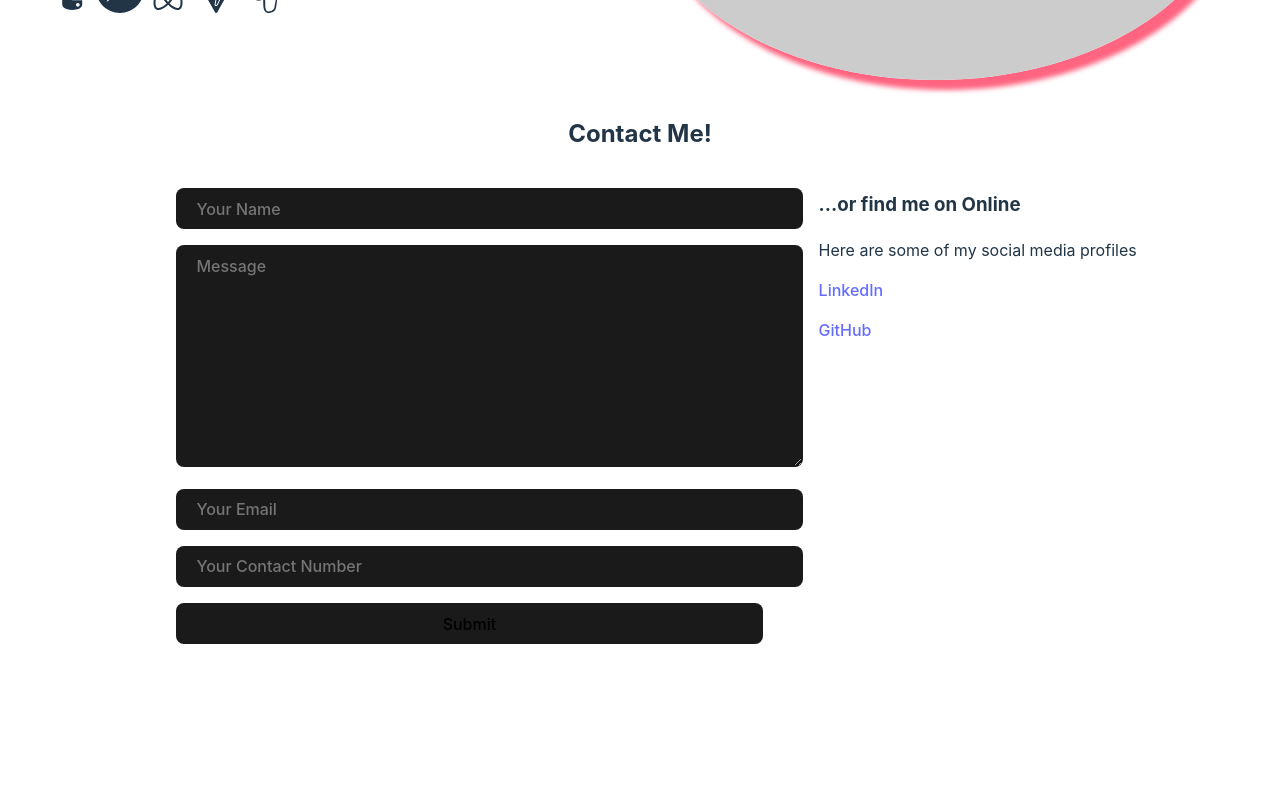
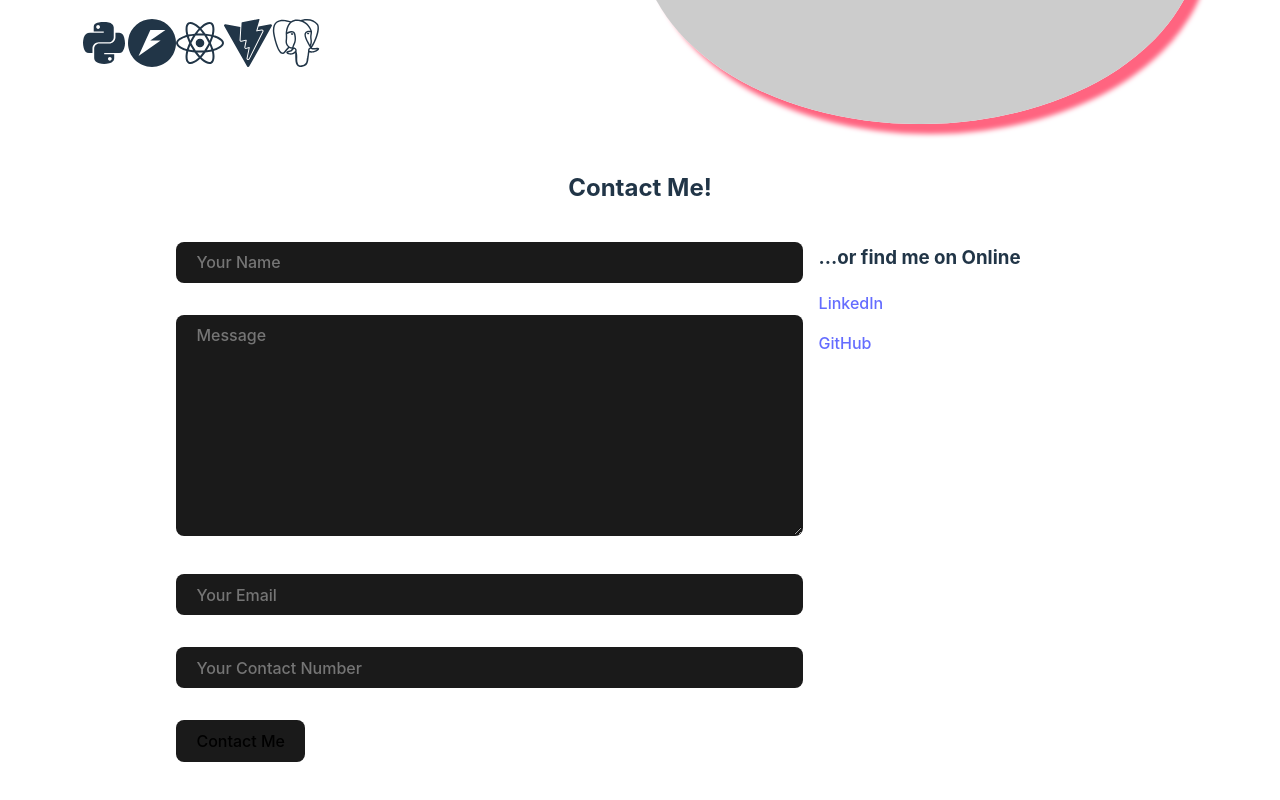
Before and after one commit to Johnny-Codes/portfolio, a React (Vite) app: page / in a window 1280 px wide. Shown: the part 1741-2541 px from the top of the page. Before the commit the page ends 2465 px from the top, so only its background shows below. Built offline with nearby package versions, Linux system fonts and the light colour scheme.

Commit message:
not sure what i did

```diff
--- a/src/App.css
+++ b/src/App.css
@@ -7,6 +7,7 @@
 .container {
   margin-top: 2em;
   margin-bottom: 4em;
+  padding: 2em 2em;
   display: flex;
   justify-content: center;
 }
@@ -32,8 +33,8 @@ li {
 
 .nav-bar > ul > li > a:hover {
   background-color: rgba(0, 0, 0, 0);
-  border: 1px slategray dashed;
-  color: white;
+  border: 1px slateblue dashed;
+  color: slateblue;
 }
 
 .nav-bar {
@@ -45,9 +46,20 @@ li {
 }
 
 input,
-textarea,
+textarea {
+  width: 100%;
+}
+/*
 .submit-button {
-  width: 100%;
+  background-color: slategray;
+  color: white;
+  max-width: 25%;
+} */
+
+form {
+  display: flex;
+  flex-direction: column;
+  align-items: left;
 }
 
 #contact-me {
--- a/src/App.jsx
+++ b/src/App.jsx
@@ -38,7 +38,6 @@ function App() {
             <ContactForm />
             <div>
               <h3>...or find me on Online</h3>
-              <p>Here are some of my social media profiles</p>
               <p>
                 <a
                   href="https://www.linkedin.com/in/pmjohns/"
--- a/src/components/contact/ContactForm.jsx
+++ b/src/components/contact/ContactForm.jsx
@@ -64,7 +64,9 @@ const ContactForm = () => {
           />
         </p>
         <p>
-          <input type="submit" className="submit-button" />
+          <button type="submit" className="submit-button">
+            Contact Me
+          </button>
         </p>
       </form>
     </contactform-container>
--- a/src/components/projects/ProjectCard.jsx
+++ b/src/components/projects/ProjectCard.jsx
@@ -12,7 +12,7 @@ const techs = {
 const ProjectCard = (project) => {
   const pr = project.project;
   return (
-    <project-card>
+    <project-card key={pr.id}>
       <h3 className="project-title">{pr.title}</h3>
       <p className="project-description">
         {pr.youtube && <a href={pr.youtube}>YouTube</a>}
--- a/src/components/projects/ProjectComponent.jsx
+++ b/src/components/projects/ProjectComponent.jsx
@@ -3,7 +3,7 @@ import projects from "./ProjectInfo";
 
 function ProjectComponent() {
   return projects.map((project) => (
-    <ProjectCard key={project.title} project={project} />
+    <ProjectCard key={project.id} project={project} />
   ));
 }
 
--- a/src/components/projects/ProjectInfo.js
+++ b/src/components/projects/ProjectInfo.js
@@ -1,5 +1,6 @@
 const projects = [
   {
+    id: 1,
     title: "Dungeon Master Assistant",
     description:
       "This project is a full stack application that allows a Dungeon Master to create and manage a Dungeons and Dragons campaign. The application allows the user to create a campaign, add players to the campaign, and create encounters for the campaign. The application also allows the user to create a character, add the character to a campaign, and add the character to an encounter. The application also allows the user to create a monster, add the monster to an encounter, and add the monster to a campaign.",
@@ -8,6 +9,7 @@ const projects = [
     image: "https://placehold.co/600x400",
   },
   {
+    id: 2,
     title: "Intellicram",
     description: "AI powered flashcard and study assistant application",
     technologies: ["python", "fastapi", "react", "vite", "postgresql"],
```
